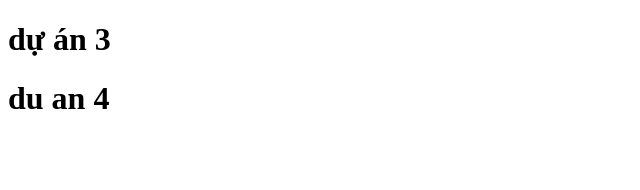
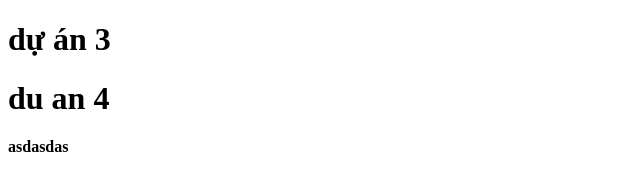
Before and after one commit to tiendat393/d-n-2, a plain HTML site: page index.html in a window 1280 px wide. Shown: the full height of the page, 0-640 px from the left. Drawn offline with Linux system fonts and the light colour scheme.

Commit message:
sua lan 4

```diff
--- a/index.html
+++ b/index.html
@@ -8,5 +8,6 @@
   <body>
     <h1>dự án 3</h1>
     <h1>du an 4</h1>
+    <h4>asdasdas</h4>
   </body>
 </html>
```
